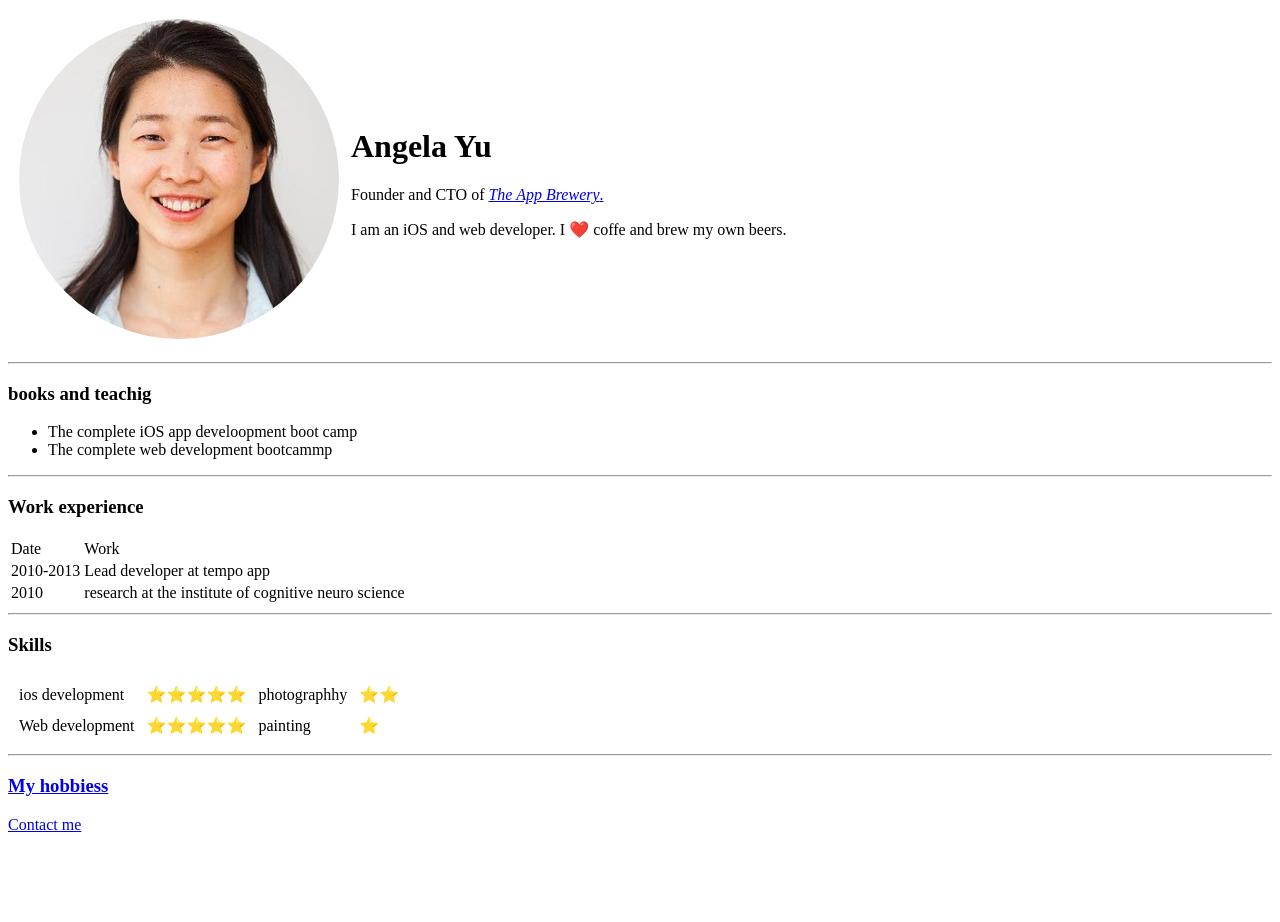
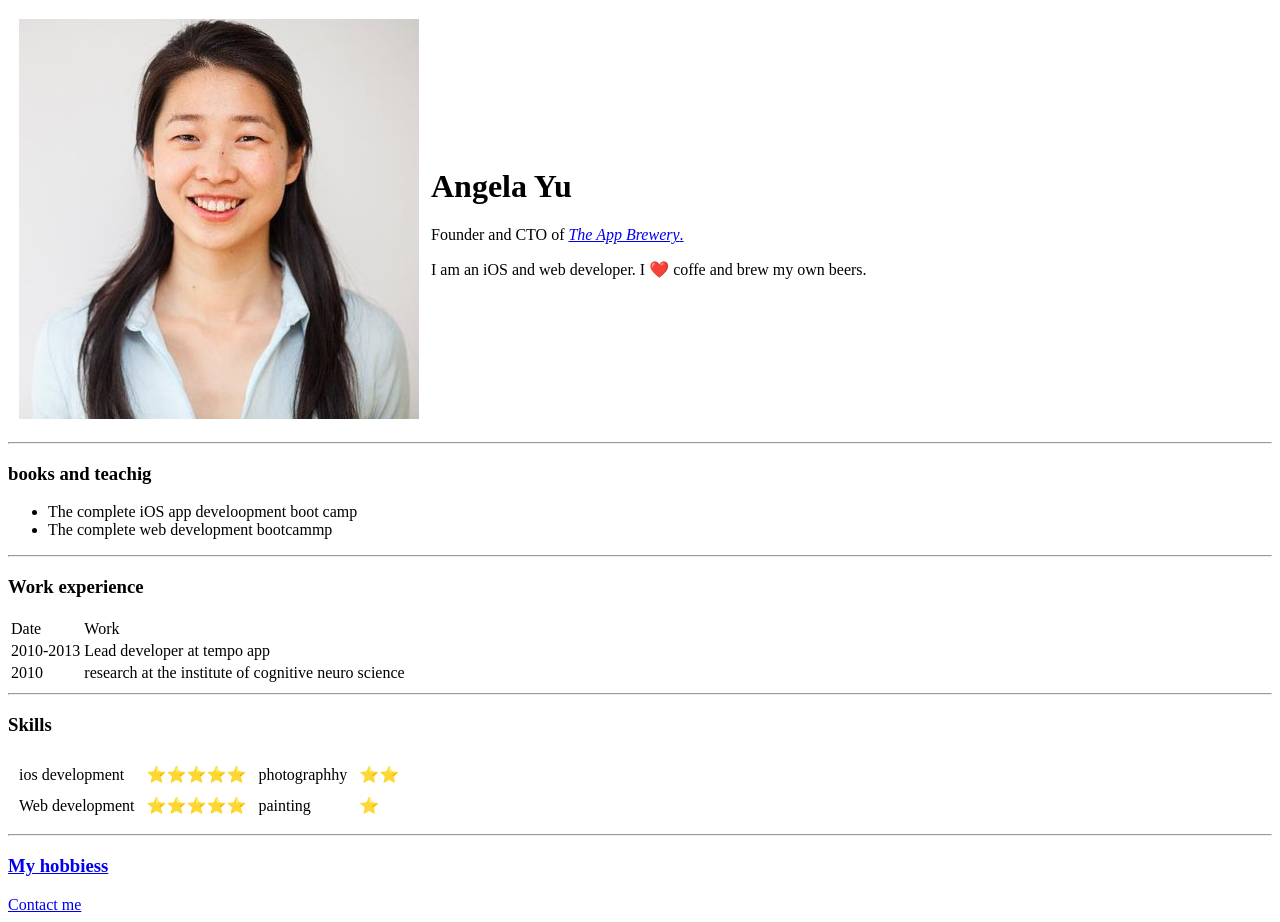
Before and after one commit to tharunkumarganthula/my_first_website, a plain HTML site: page index.html in a window 1280 px wide. Before the commit the page ends 842 px from the top, so only its background shows below. Drawn offline with Linux system fonts and the light colour scheme.

Commit message:
Update index.html

```diff
--- a/index.html
+++ b/index.html
@@ -8,7 +8,7 @@
 <body>
     <table cellspacing ="10">
         <tr>
-            <td> <img src="\pictures\angelac.png" alt="cant be loaded">
+            <td> <img src="\pictures\angela.jpg" alt="cant be loaded">
                 </td>
             <td><h1>Angela Yu</h1>
                 <p>Founder and CTO of <a href ="https://www.appbrewery.co/"><em>The App Brewery</em>.</a></p>
```
